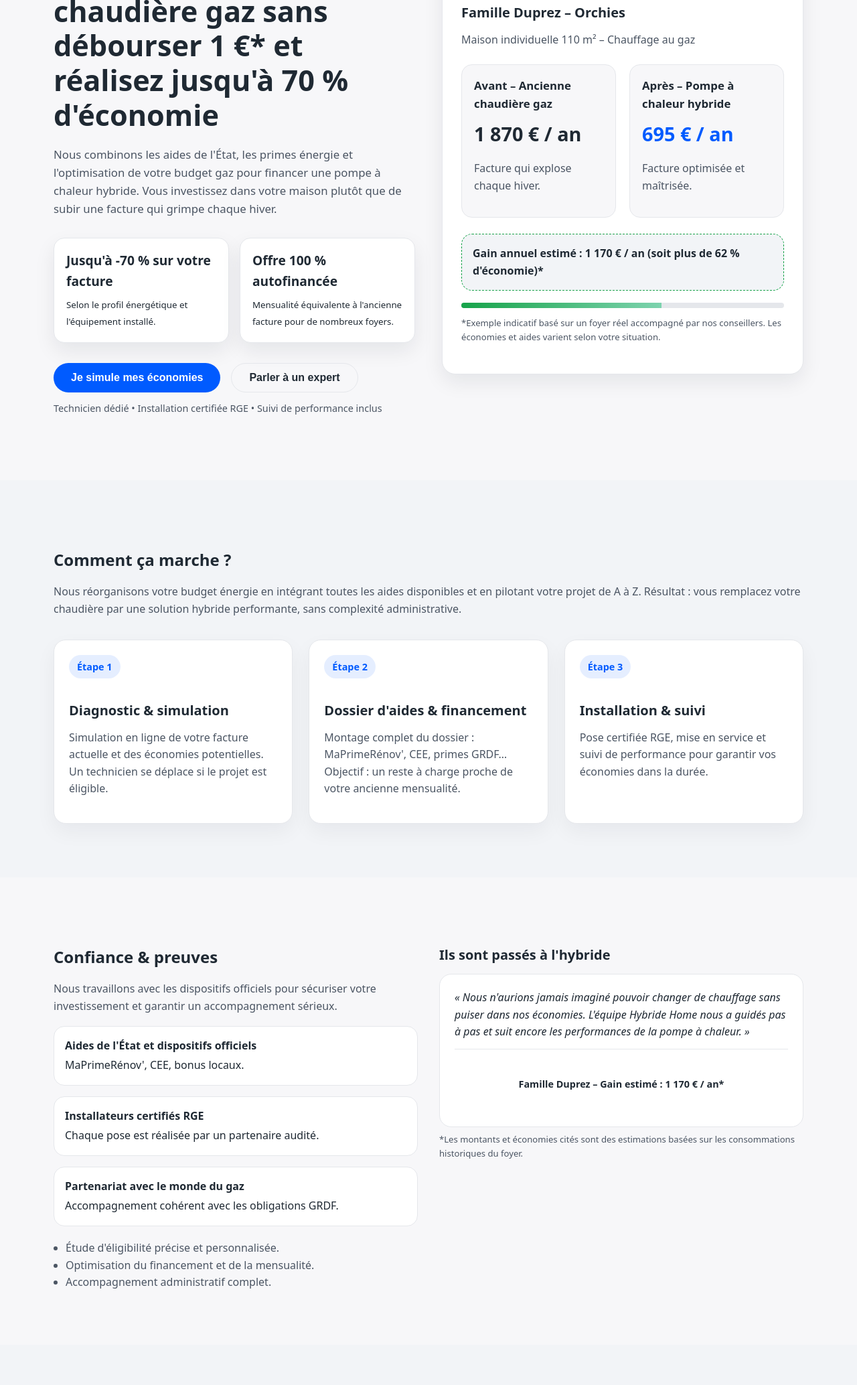
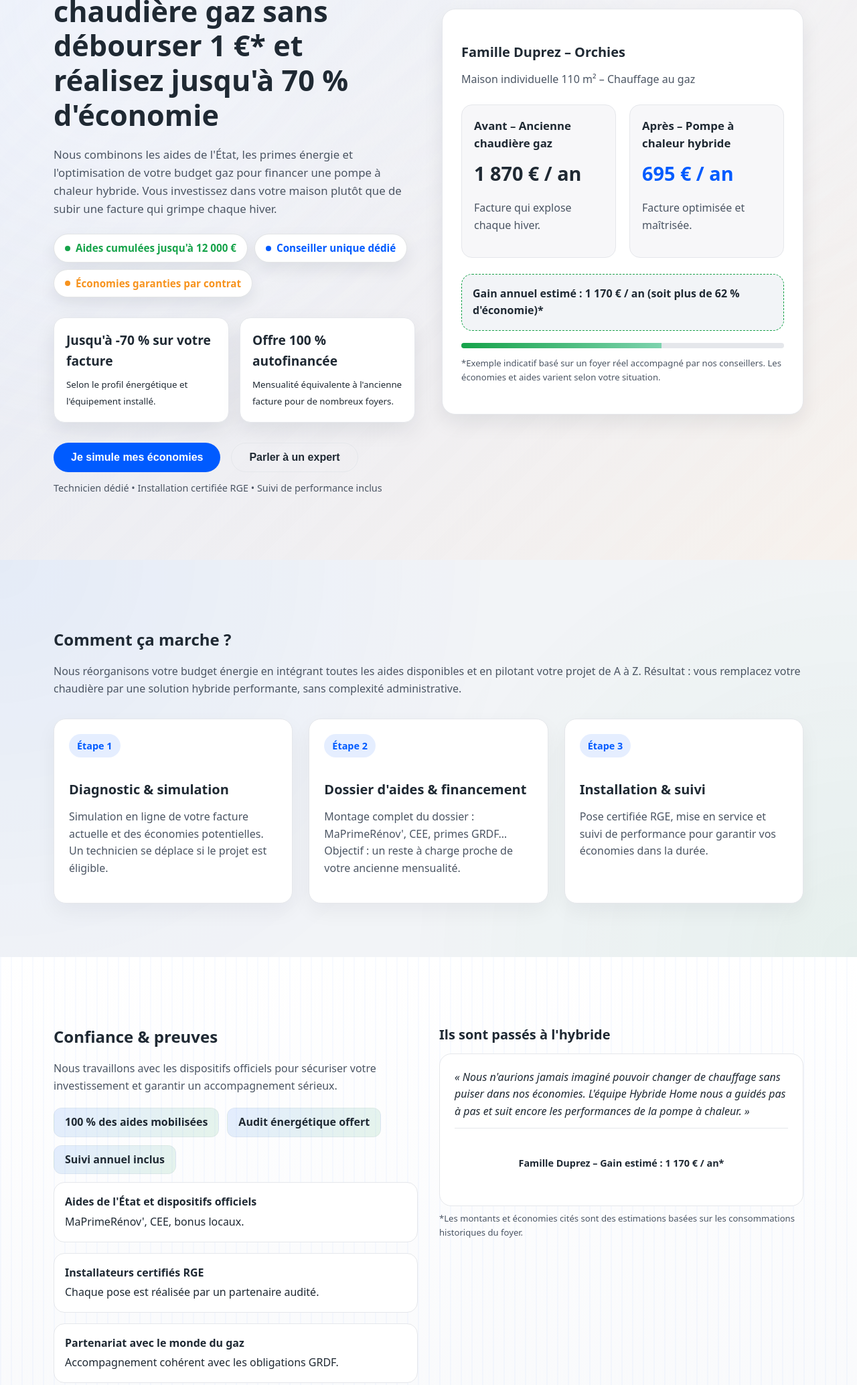
Before and after one commit to MCGat/landing-solaire, a plain HTML site: page index.html in a window 1280 px wide. Shown: the part 289-2357 px from the top of the page at 67% size. Drawn offline with Linux system fonts and the light colour scheme.

Commit message:
Improve landing page layout and badges

```diff
--- a/index.html
+++ b/index.html
@@ -108,11 +108,78 @@
       padding: 80px 0;
     }
 
+    .hero-section {
+      position: relative;
+      background: linear-gradient(135deg, rgba(0, 91, 255, 0.08), rgba(247, 147, 30, 0.06));
+      overflow: hidden;
+    }
+
+    .hero-section::before,
+    .hero-section::after {
+      content: "";
+      position: absolute;
+      inset: 0;
+      pointer-events: none;
+    }
+
+    .hero-section::before {
+      background-image: radial-gradient(circle at 15% 20%, rgba(255, 255, 255, 0.5), transparent 50%), radial-gradient(circle at 80% 10%, rgba(255, 255, 255, 0.35), transparent 45%);
+      opacity: 0.8;
+    }
+
+    .hero-section::after {
+      background-image: repeating-linear-gradient(135deg, rgba(255, 255, 255, 0.08) 0px, rgba(255, 255, 255, 0.08) 24px, transparent 24px, transparent 48px);
+      mix-blend-mode: soft-light;
+    }
+
     .hero {
       display: grid;
-      grid-template-columns: repeat(auto-fit, minmax(280px, 1fr));
+      grid-template-columns: repeat(auto-fit, minmax(320px, 1fr));
       gap: 40px;
       align-items: center;
+      position: relative;
+      z-index: 1;
+    }
+
+    .hero-badges {
+      display: flex;
+      flex-wrap: wrap;
+      gap: 10px;
+      margin: 24px 0 6px;
+    }
+
+    .badge {
+      display: inline-flex;
+      align-items: center;
+      gap: 8px;
+      padding: 8px 16px;
+      border-radius: 999px;
+      font-size: 0.95rem;
+      font-weight: 600;
+      border: 1px solid rgba(31, 41, 55, 0.12);
+      background-color: #fff;
+      color: var(--text-primary);
+      box-shadow: 0 10px 25px rgba(15, 23, 42, 0.08);
+    }
+
+    .badge::before {
+      content: "";
+      width: 8px;
+      height: 8px;
+      border-radius: 50%;
+      background-color: currentColor;
+    }
+
+    .badge.green {
+      color: var(--accent-green);
+    }
+
+    .badge.blue {
+      color: var(--accent-blue);
+    }
+
+    .badge.orange {
+      color: var(--accent-orange);
     }
 
     h1 {
@@ -256,6 +323,24 @@
       background-color: var(--bg-muted);
     }
 
+    .how-it-works {
+      position: relative;
+      overflow: hidden;
+    }
+
+    .how-it-works::before {
+      content: "";
+      position: absolute;
+      inset: 0;
+      background-image: radial-gradient(circle at 0% 0%, rgba(0, 91, 255, 0.08), transparent 55%), radial-gradient(circle at 100% 100%, rgba(22, 163, 74, 0.08), transparent 50%);
+      opacity: 0.7;
+    }
+
+    .how-it-works > .container {
+      position: relative;
+      z-index: 1;
+    }
+
     .steps {
       display: grid;
       grid-template-columns: repeat(auto-fit, minmax(240px, 1fr));
@@ -282,6 +367,25 @@
       margin-bottom: 12px;
     }
 
+    .trust {
+      background: linear-gradient(180deg, #fff, #f8f9fb);
+      position: relative;
+      overflow: hidden;
+    }
+
+    .trust::before {
+      content: "";
+      position: absolute;
+      inset: 0;
+      background-image: repeating-linear-gradient(90deg, rgba(0, 91, 255, 0.06) 0, rgba(0, 91, 255, 0.06) 2px, transparent 2px, transparent 16px);
+      opacity: 0.5;
+    }
+
+    .trust > .container {
+      position: relative;
+      z-index: 1;
+    }
+
     .confidence-grid {
       display: grid;
       grid-template-columns: repeat(auto-fit, minmax(280px, 1fr));
@@ -292,6 +396,22 @@
     .confidence-list {
       display: grid;
       gap: 16px;
+    }
+
+    .trust-badges {
+      display: flex;
+      flex-wrap: wrap;
+      gap: 12px;
+      margin: 20px 0 12px;
+    }
+
+    .ribbon {
+      padding: 8px 16px;
+      border-radius: 12px;
+      background: linear-gradient(135deg, rgba(0, 91, 255, 0.1), rgba(22, 163, 74, 0.1));
+      font-weight: 600;
+      color: var(--text-primary);
+      border: 1px solid rgba(0, 0, 0, 0.04);
     }
 
     .confidence-item {
@@ -337,11 +457,43 @@
     }
 
     .benefit-card {
-      background-color: var(--bg-section);
+      background: linear-gradient(145deg, #ffffff, rgba(0, 91, 255, 0.05));
       border-radius: 18px;
       padding: 22px;
       border: 1px solid var(--border);
       box-shadow: 0 10px 24px rgba(15, 23, 42, 0.06);
+    }
+
+    .benefit-card .tag {
+      display: inline-flex;
+      align-items: center;
+      gap: 6px;
+      font-size: 0.85rem;
+      font-weight: 600;
+      text-transform: uppercase;
+      color: var(--accent-blue);
+      background-color: rgba(0, 91, 255, 0.08);
+      padding: 6px 12px;
+      border-radius: 999px;
+      margin-bottom: 12px;
+    }
+
+    .faq-section {
+      background: linear-gradient(135deg, rgba(247, 147, 30, 0.05), rgba(0, 91, 255, 0.05));
+      position: relative;
+      overflow: hidden;
+    }
+
+    .faq-section::after {
+      content: "";
+      position: absolute;
+      inset: 0;
+      background-image: radial-gradient(circle at 20% 80%, rgba(22, 163, 74, 0.08), transparent 45%);
+    }
+
+    .faq-section > .container {
+      position: relative;
+      z-index: 1;
     }
 
     .faq-cta {
@@ -374,6 +526,19 @@
       padding: 28px;
       border: 1px solid var(--border);
       box-shadow: 0 12px 30px rgba(15, 23, 42, 0.08);
+    }
+
+    .cta-panel .label-ribbon {
+      display: inline-block;
+      padding: 6px 18px;
+      border-radius: 999px;
+      background: linear-gradient(90deg, rgba(247, 147, 30, 0.12), rgba(0, 91, 255, 0.12));
+      font-size: 0.85rem;
+      font-weight: 700;
+      color: var(--text-primary);
+      text-transform: uppercase;
+      letter-spacing: 0.5px;
+      margin-bottom: 12px;
     }
 
     .cta-panel form {
@@ -410,6 +575,32 @@
       margin: 6px 0;
     }
 
+    @media (max-width: 1023px) {
+      main section {
+        padding: 64px 0;
+      }
+
+      .hero,
+      .confidence-grid,
+      .faq-cta {
+        grid-template-columns: 1fr;
+      }
+    }
+
+    @media (max-width: 767px) {
+      main section {
+        padding: 56px 0;
+      }
+
+      .hero {
+        gap: 28px;
+      }
+
+      .hero-badges {
+        flex-direction: column;
+      }
+    }
+
     @media (max-width: 640px) {
       .header-inner {
         flex-direction: column;
@@ -444,11 +635,18 @@
   </header>
 
   <main>
-    <section class="container hero">
+    <section class="hero-section">
+      <div class="container hero">
       <div>
         <p class="hero-subtext" style="color: var(--accent-orange); font-weight: 600;">Pompe à chaleur hybride financée par vos économies</p>
         <h1>Remplacez votre chaudière gaz sans débourser 1 €* et réalisez jusqu'à 70 % d'économie</h1>
         <p class="hero-subtext">Nous combinons les aides de l'État, les primes énergie et l'optimisation de votre budget gaz pour financer une pompe à chaleur hybride. Vous investissez dans votre maison plutôt que de subir une facture qui grimpe chaque hiver.</p>
+
+        <div class="hero-badges">
+          <span class="badge green">Aides cumulées jusqu'à 12 000 €</span>
+          <span class="badge blue">Conseiller unique dédié</span>
+          <span class="badge orange">Économies garanties par contrat</span>
+        </div>
 
         <div class="metric-cards">
           <div class="metric">
@@ -491,9 +689,10 @@
         </div>
         <p class="disclaimer">*Exemple indicatif basé sur un foyer réel accompagné par nos conseillers. Les économies et aides varient selon votre situation.</p>
       </div>
+      </div>
     </section>
 
-    <section class="section-muted">
+    <section class="section-muted how-it-works">
       <div class="container">
         <h2>Comment ça marche ?</h2>
         <p>Nous réorganisons votre budget énergie en intégrant toutes les aides disponibles et en pilotant votre projet de A à Z. Résultat : vous remplacez votre chaudière par une solution hybride performante, sans complexité administrative.</p>
@@ -517,11 +716,16 @@
       </div>
     </section>
 
-    <section>
+    <section class="trust">
       <div class="container confidence-grid">
         <div>
           <h2>Confiance & preuves</h2>
           <p>Nous travaillons avec les dispositifs officiels pour sécuriser votre investissement et garantir un accompagnement sérieux.</p>
+          <div class="trust-badges">
+            <span class="ribbon">100 % des aides mobilisées</span>
+            <span class="ribbon">Audit énergétique offert</span>
+            <span class="ribbon">Suivi annuel inclus</span>
+          </div>
           <div class="confidence-list">
             <div class="confidence-item">
               <strong>Aides de l'État et dispositifs officiels</strong>
@@ -560,14 +764,17 @@
         <h2>Les bénéfices pour votre maison</h2>
         <div class="benefits-grid">
           <article class="benefit-card">
+            <span class="tag">Confort</span>
             <h3>Confort optimisé</h3>
             <p>Le système hybride choisit automatiquement le mode le plus avantageux (gaz ou énergie renouvelable) pour maintenir une température stable.</p>
           </article>
           <article class="benefit-card">
+            <span class="tag">Écologie</span>
             <h3>Empreinte carbone réduite</h3>
             <p>Moins de gaz consommé, c'est moins d'émissions de CO₂ et un meilleur classement énergétique pour votre bien.</p>
           </article>
           <article class="benefit-card">
+            <span class="tag">Valorisation</span>
             <h3>Maison valorisée</h3>
             <p>Un chauffage performant rassure les acheteurs et améliore la valeur de votre maison individuelle.</p>
           </article>
@@ -575,7 +782,7 @@
       </div>
     </section>
 
-    <section>
+    <section class="faq-section">
       <div class="container faq-cta">
         <div>
           <h2>Questions fréquentes</h2>
@@ -597,6 +804,7 @@
           </details>
         </div>
         <div class="cta-panel">
+          <div class="label-ribbon">Accompagnement complet</div>
           <h3>Prêt à voir combien votre chaudière gaz vous coûte vraiment ?</h3>
           <p>Recevez une estimation personnalisée sans engagement. Un conseiller énergie vous rappelle sous 24h.</p>
           <form>
```
